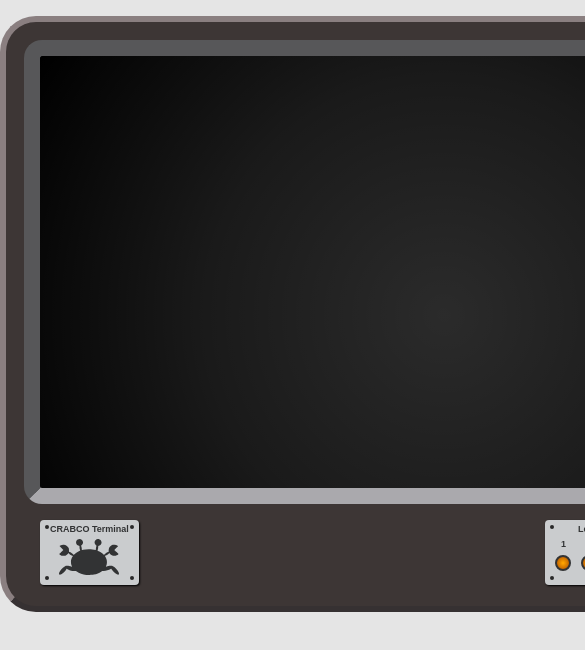
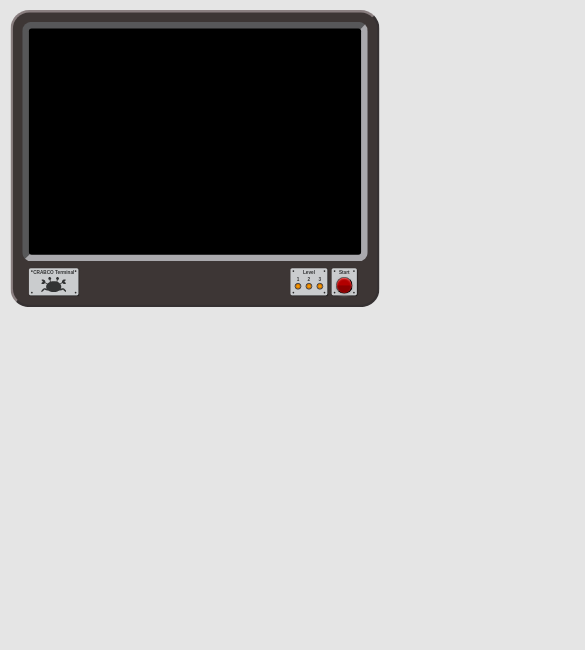
Before and after one commit to kabouras/terminal-hacking, a Vue app: page / in a window 390 px wide. Shown: the top 650 px of the page, 585 px wide, since content can reach past the window. Built offline with nearby package versions, Linux system fonts and the light colour scheme.

Commit message:
way too complicated scale

```diff
--- a/src/App.vue
+++ b/src/App.vue
@@ -1,11 +1,11 @@
 <template>
-    <div class="shround animate__animated animate__fadeOut animate__slower">
+    <div class="shround animate__animated animate__fadeOut">
       <div class="modal">
         <h1>Terminal Hacking Game</h1>
       </div>
     </div>
-  <div id="app">
-    <div class="container">
+  <div id="app-component">
+    <div id="container">
       <div class="terminal-outer-1">
         <GameBoard />
       </div>
@@ -25,21 +25,5 @@ export default {
 </script>
 
 <style>
-.shround {
-  position: fixed;
-  top: 0;
-  right: 0;
-  bottom: 0;
-  left: 0;
-  background-color: rgba(61, 54, 53, .5);
-  z-index: 100;
-  pointer-events: none;
-}
-.modal {
-  max-width: 700px;
-  margin: 0 auto;
-  margin-top: 5em;
-  font-size: 2.5em;
-  pointer-events: none;
-}
+
 </style>
--- a/src/assets/styles.css
+++ b/src/assets/styles.css
@@ -16,12 +16,25 @@ h1 {
 
 body {
   background-color: rgba(0,0,0,.1);
-  overflow: hidden;
 }
 
-.container {
+#app-component {
+  position: absolute;
+  top: 10px;
+  right: 10px;
+  bottom: 10px;
+  left: 10px;
+}
+
+#container {
+  position: absolute;
+  top: 0;
   text-align:  center;
-  margin-top: 2em;
+  width: 880px;
+  height: 710px;
+  -ms-transform-origin: top left;
+  -webkit-transform-origin: top left;
+  transform-origin: top left;
 }
 
 #gameboard {
@@ -55,38 +68,6 @@ body {
   pointer-events: none;
 }
 
-@media screen and (max-height: 700px  ) and (orientation: landscape){
-  .modal {
-    font-size: 2em;
-    margin-top: 3em;
-    max-width: 550px;
-  }
-  #gameboard {
-    font-size: 1.125em !important;
-  }
-  .container {
-    margin: 1em;
-  }
-}
-
-@media screen and (max-width: 900px  ) {
-  .modal {
-    font-size: 2em;
-    margin-top: 3em;
-    max-width: 550px;
-  }
-  #gameboard {
-    font-size: 1.125em !important;
-  }
-
-  .container {
-    margin-top: 1em;
-  }
-}
-
-
-
-
 .outer {
   background: #3d3635;
   border: solid 6px #8a7f80;
@@ -104,7 +85,7 @@ body {
   border-style: inset;
   box-sizing: border-box;
   background:  #000;
-  min-width: 699px;
+  min-width: 740px;
 }
 
 .inner.active {
@@ -117,7 +98,7 @@ body {
   );
 }
 
-.inner::after {
+/* .inner::after {
   content: " ";
   position: absolute;
   pointer-events: none;
@@ -133,7 +114,7 @@ body {
     rgba(255, 255, 255, 0.1),
     rgba(255, 255, 255, 0.001)
   );
-}
+} */
 
 @keyframes scanlineframe {
   from {top : -500px;}
--- a/src/components/GameBoard.vue
+++ b/src/components/GameBoard.vue
@@ -11,10 +11,10 @@
           <div>
             <div class="lazy-spacer" v-for="idx in screenRows" :key="idx">..</div>
           </div>
-          <div v-if="hasStarted">
+          <div v-if="hasStarted" class="animate__animated animate__fadeIn">
             <div class="top">
               <div>CRABCO INDUSTRIES (TM) CRUSTLINK PROTOCOL</div>
-              <div v-if="displayMode === DISPLAY_MODE.GAME">
+              <div v-if="displayMode === DISPLAY_MODE.GAME" class="animate__animated animate__fadeIn">
                 <div>ENTER PASSWORD NOW</div>
 
                 <div class="game-progress">
@@ -35,7 +35,7 @@
               </div>
             </div>
             <div
-              class="msg"
+              class="msg animate__animated animate__fadeIn"
               v-if="displayMode === DISPLAY_MODE.LOADING"
             >
               LOADING...<span class="text-btn active">.</span>
@@ -61,7 +61,7 @@
               </div>
             </div>
             <div
-              class="msg"
+              class="msg animate__animated animate__fadeIn"
               v-if="displayMode === DISPLAY_MODE.CREDITS"
             >
               <div>
@@ -259,6 +259,17 @@ export default {
     return {
       hasStarted: false,
       requiresDomEvents: true,
+      gameBoard: {
+        x: {
+          w: 880,
+          s: 1,
+        },
+        y: {
+          h: 710,
+          s: 1,
+        }
+      },
+      countDownRef: null,
       DISPLAY_MODE,
       LEVEL_TYPE,
       LEVEL_STEPS,
@@ -281,6 +292,8 @@ export default {
           this.reset();
         }, 1500 );
       } else {
+        this.countDownActive = false;
+        clearTimeout(this.countDownRef);
         this.displayMode = DISPLAY_MODE.LOADING;
       }
     },
@@ -606,11 +619,11 @@ export default {
     },
     startTimer() {
       console.log('This start timer')
-      let timeoutRef;
+
       if(this.countDownActive) {
         if (this.countDown >= 1) {
             this.countDown--;
-            timeoutRef = setTimeout(() => {
+            this.countDownRef = setTimeout(() => {
                 this.startTimer();
             }, 1000);
         } else {
@@ -619,7 +632,7 @@ export default {
           this.appendfeedbackRows("attempt removed");
           this.attemptsRemaining--;
           if(this.attemptsRemaining > 0) {
-            clearTimeout(timeoutRef)
+            clearTimeout(this.countDownRef);
             this.resetClock();
             this.startTimer();
           } else {
@@ -691,17 +704,36 @@ export default {
 
       if(this.requiresDomEvents) {
         window.addEventListener("keydown", this.handleKeyEvents);
-        // window.addEventListener("resize", this.scaleScreen);
         this.requiresDomEvents =false;
       }
+
       setTimeout(() => {
         this.countDownActive = true;
         this.startTimer();
       }, 500)
     },
+    calcScale(targetDim, windowDim) {
+      return windowDim / targetDim;
+    },
+    scaleScreen() {
+      const appEl = document.getElementById('app-component');
+      const winX = appEl.offsetWidth;
+      const winY = appEl.offsetHeight;
+      this.gameBoard.x.s = this.calcScale(this.gameBoard.x.w, winX);
+      this.gameBoard.y.s = this.calcScale(this.gameBoard.y.h, winY);
+      const tscale = (this.gameBoard.x.s < this.gameBoard.y.s) ? this.gameBoard.x.s : this.gameBoard.y.s
+      const gameboardEl = document.getElementById('container');
+      gameboardEl.style.transform = "scale(" + tscale + ")";
+      gameboardEl.style.left = Math.abs(parseInt(((this.gameBoard.x.w * tscale) -winX) /2, 10))  +  "px";
+    }
+  },
+  mounted() {
+     window.addEventListener("resize", this.scaleScreen);
+     this.scaleScreen();
   },
   unmounted() {
     window.removeEventListener("keydown", this.handleKeyEvents);
+    window.removeEventListener("resize", this.scaleScreen);
   },
 };
 </script>
```
